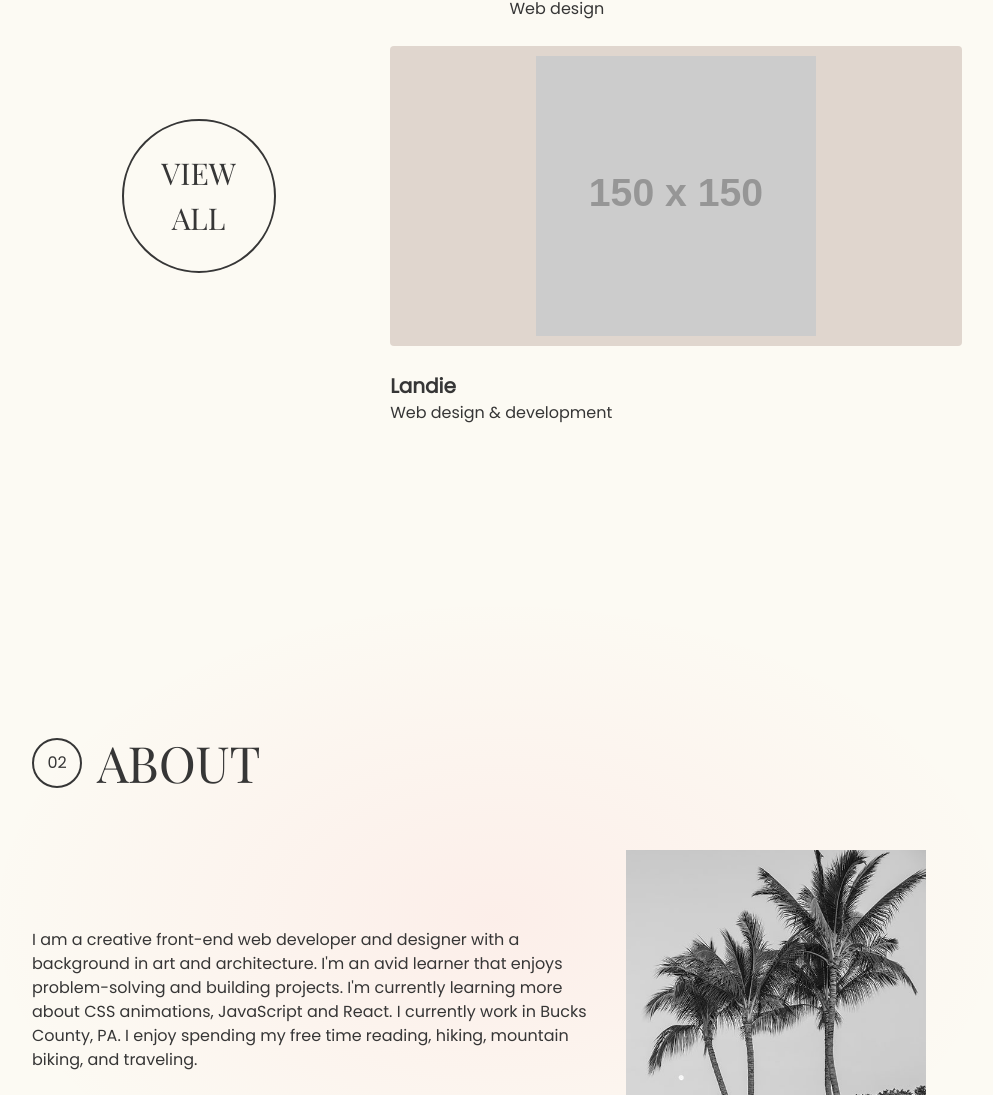
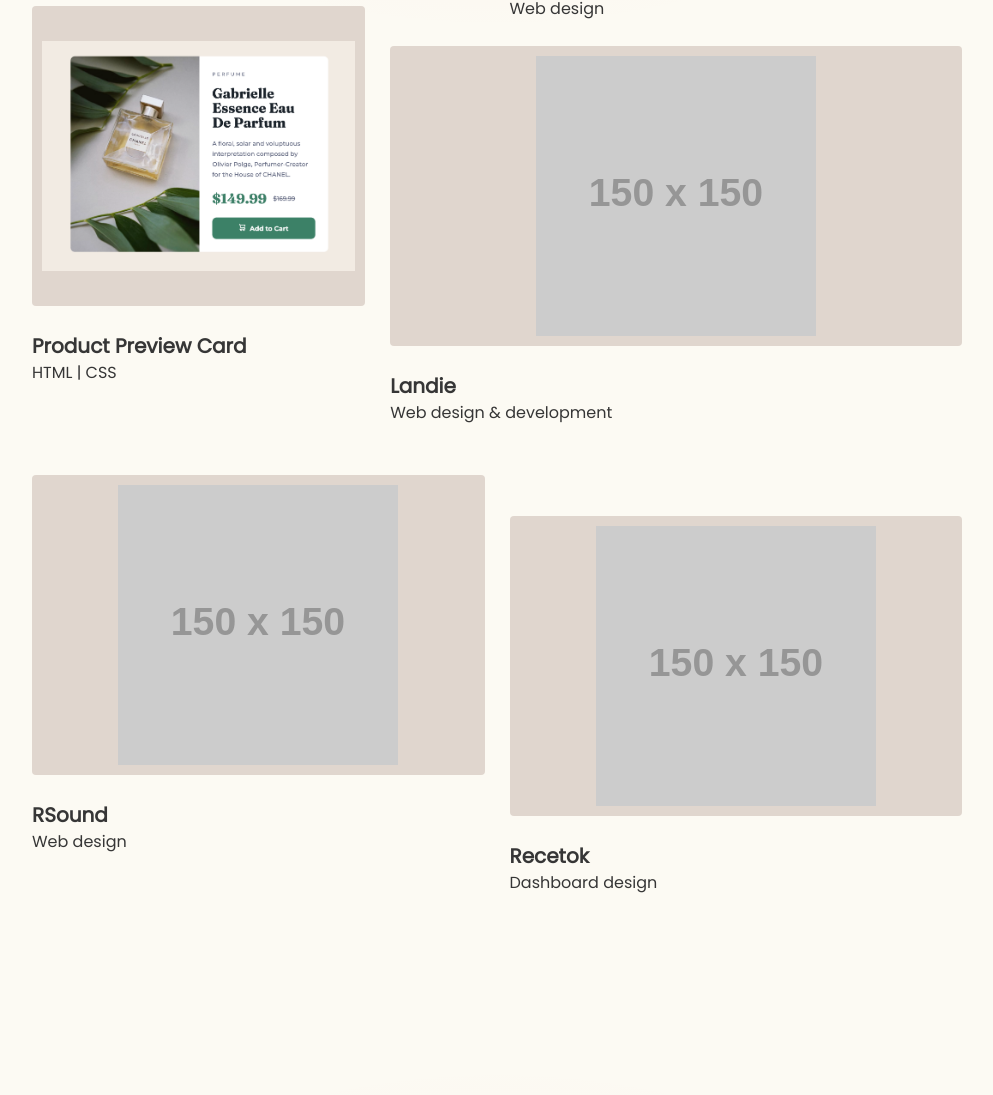
Before and after one commit to crystgoodwin/crystgoodwin.github.io, a plain HTML site: page index.html in a window 1280 px wide. Shown: the part 1637-2732 px from the top of the page, without its empty margins (143-1136 px from the left). Drawn offline with nearby package versions, Linux system fonts and the light colour scheme; placeholder pictures from the web are drawn by us.

Commit message:
Added two card slots and update project section

```diff
--- a/index.html
+++ b/index.html
@@ -58,6 +58,7 @@
                <div class="card-heading">
                   <h5 class="card-title">News Homepage</h5>
                   <span class="card-subtitle">HTML | CSS | JS</span>
+                  <p></p>
                </div>
             </a>
 
@@ -102,12 +103,42 @@
                </div>
             </a>
 
-            <div class="portfolio-card portfolio-card-6 large-button-container">
+            <a href="https://crystgoodwin.github.io/product-preview-card/" class="portfolio-card portfolio-card-6">
+               <div class="card-image">
+                  <img src="images/product-preview-screenshot.png" alt="">
+               </div>
+               <div class="card-heading">
+                  <h5 class="card-title">Product Preview Card</h5>
+                  <span class="card-subtitle">HTML | CSS</span>
+               </div>
+            </a>
+
+            <a href="#" class="portfolio-card portfolio-card-7">
+               <div class="card-image">
+                  <img src="https://via.placeholder.com/150">
+               </div>
+               <div class="card-heading">
+                  <h5 class="card-title">Recetok</h5>
+                  <span class="card-subtitle">Dashboard design</span>
+               </div>
+            </a>
+
+            <a href="#" class="portfolio-card portfolio-card-8">
+               <div class="card-image">
+                  <img src="https://via.placeholder.com/150">
+               </div>
+               <div class="card-heading">
+                  <h5 class="card-title">RSound</h5>
+                  <span class="card-subtitle">Web design</span>
+               </div>
+            </a>
+
+            <!-- <div class="portfolio-card portfolio-card-6 large-button-container">
                <a href="#" class="large-button button-fill">
                   View
                   <br> All
                </a>
-            </div>
+            </div> -->
 
          </div>
 
--- a/style.css
+++ b/style.css
@@ -513,4 +513,14 @@ i {
       grid-column: 1/4;
       grid-row: 21/span 10;
    }
+
+   .portfolio-card-7 {
+      grid-column: 5/-1;
+      grid-row: 34/span 10;
+   }
+
+   .portfolio-card-8 {
+      grid-column: 1/5;
+      grid-row: 33/span 10;
+   }
 }
```
